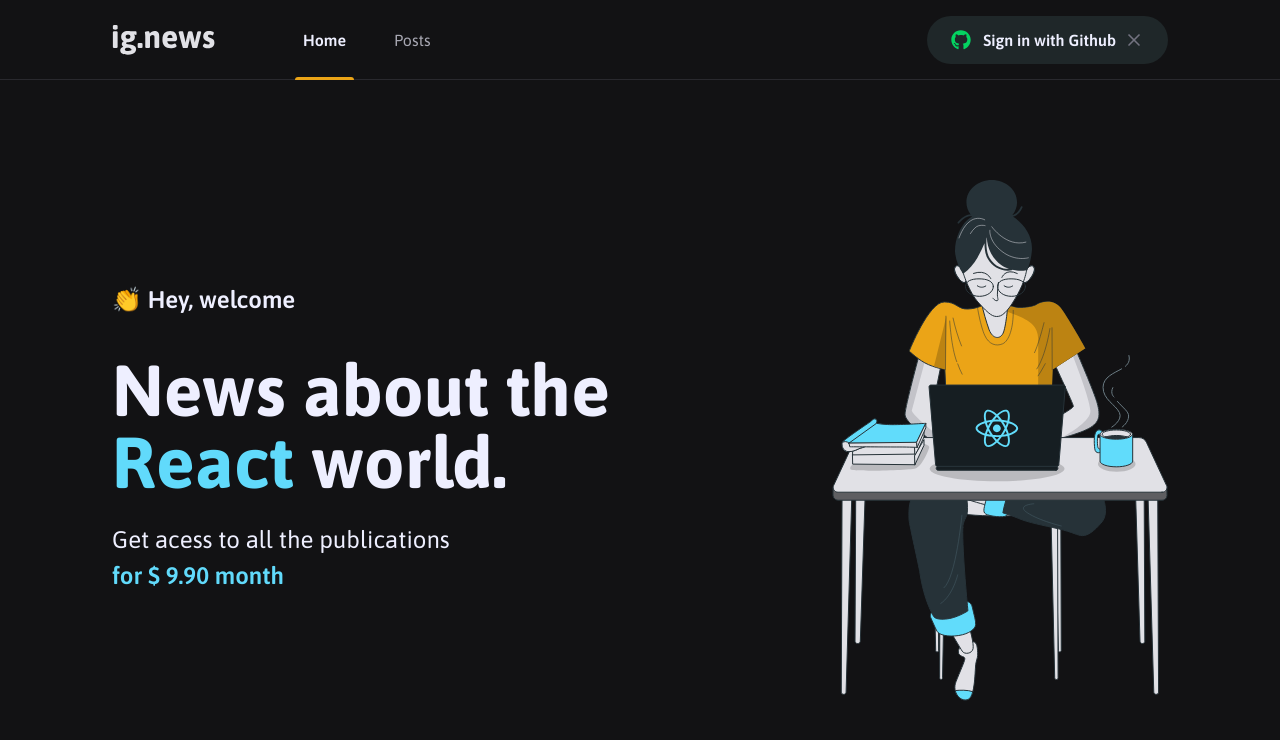
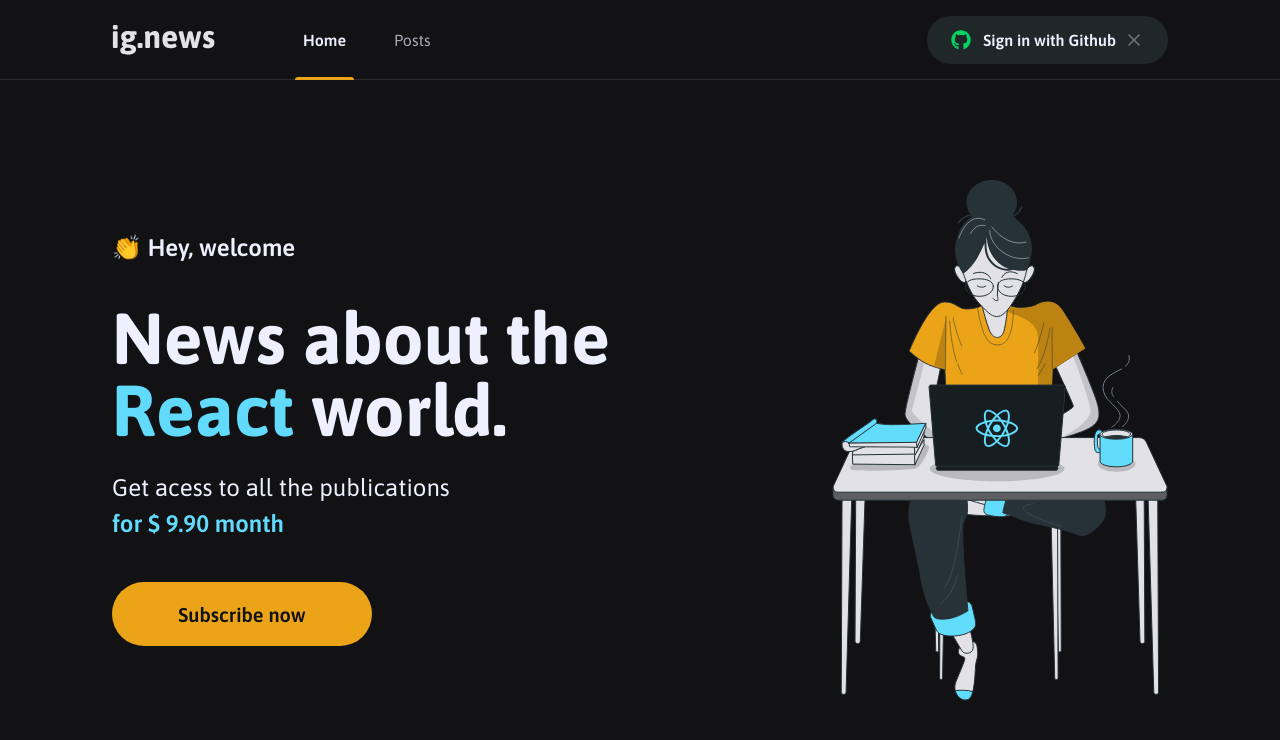
Before and after one commit to JFMacedo/ignews, a Next.js app: page / in a window 1280 px wide. Shown: the top 740 px of the page. Built offline with nearby package versions, Linux system fonts and the light colour scheme.

Commit message:
:package: added component: SubscribeButton

```diff
--- /dev/null
+++ b/src/components/SubscribeButton/index.tsx
@@ -0,0 +1,12 @@
+import styles from './styles.module.scss';
+
+export function SubscribeButton() {
+  return (
+    <button
+      type="button"
+      className={ styles.subscribeButton }
+    >
+      Subscribe now
+    </button>
+  );
+};
--- /dev/null
+++ b/src/components/SubscribeButton/styles.module.scss
@@ -0,0 +1,18 @@
+.subscribeButton {
+  display: flex;
+  align-items: center;
+  justify-content: center;
+  width: 260px;
+  height: 4rem;
+  font-size: 1.25rem;
+  font-weight: 600;
+  border: none;
+  border-radius: 2rem;
+  color: var(--gray-900);
+  background-color: var(--yellow-500);
+  transition: filter 200ms;
+
+  &:hover {
+    filter: brightness(0.8);
+  }
+}
--- a/src/pages/home.module.scss
+++ b/src/pages/home.module.scss
@@ -37,4 +37,8 @@
       color: var(--cyan-500);
     }
   }
+
+  button {
+    margin-top: 2.5rem;
+  }
 }
--- a/src/pages/index.tsx
+++ b/src/pages/index.tsx
@@ -1,4 +1,6 @@
 import Head from 'next/head';
+
+import { SubscribeButton } from '../components/SubscribeButton';
 
 import styles from './home.module.scss';
 
@@ -17,6 +19,8 @@
             Get acess to all the publications <br />
             <span>for $ 9.90 month</span>
           </p>
+
+          <SubscribeButton />
         </section>
 
         <img src="/images/avatar.svg" alt="Girl coding"/>
```
